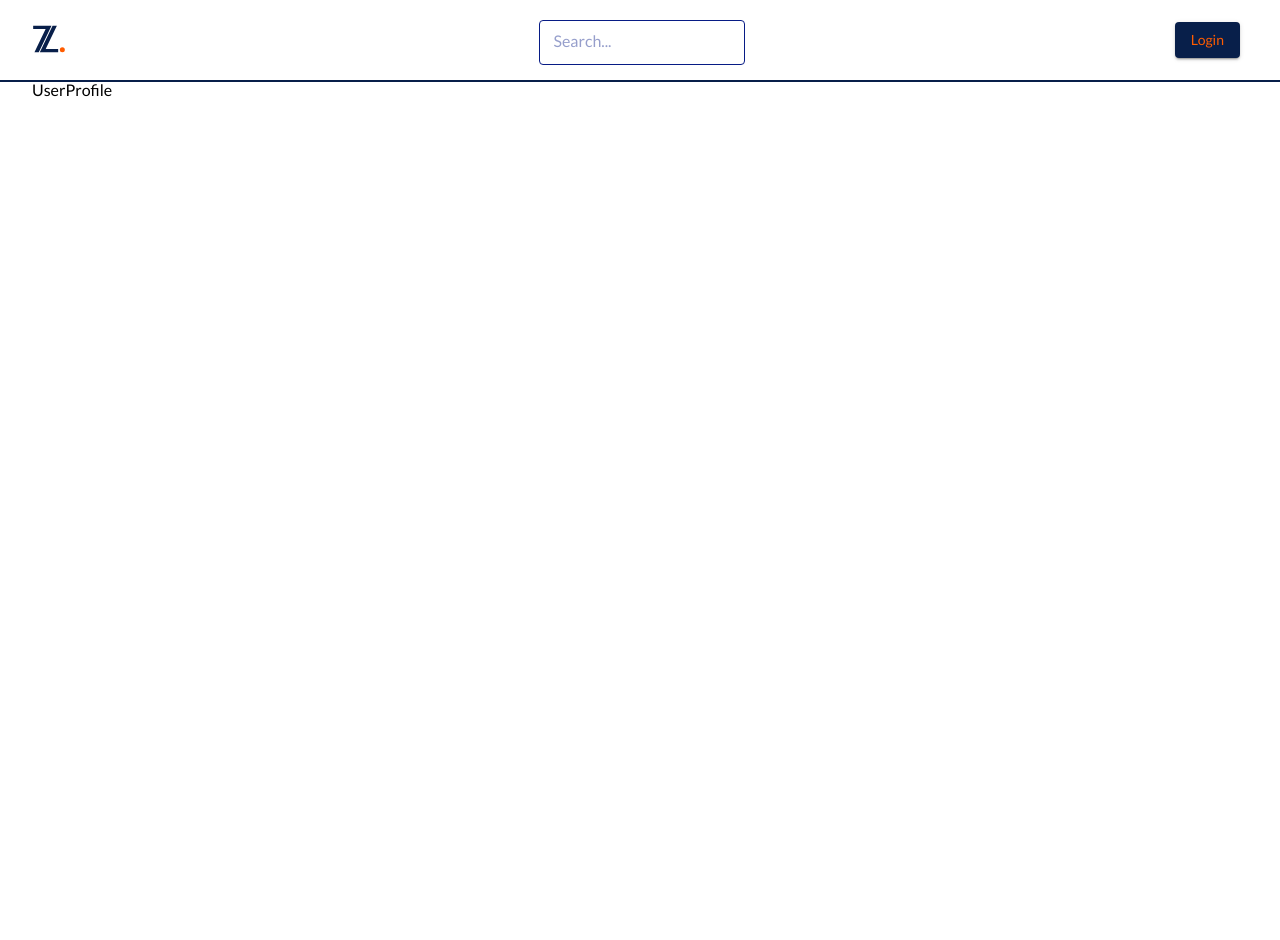
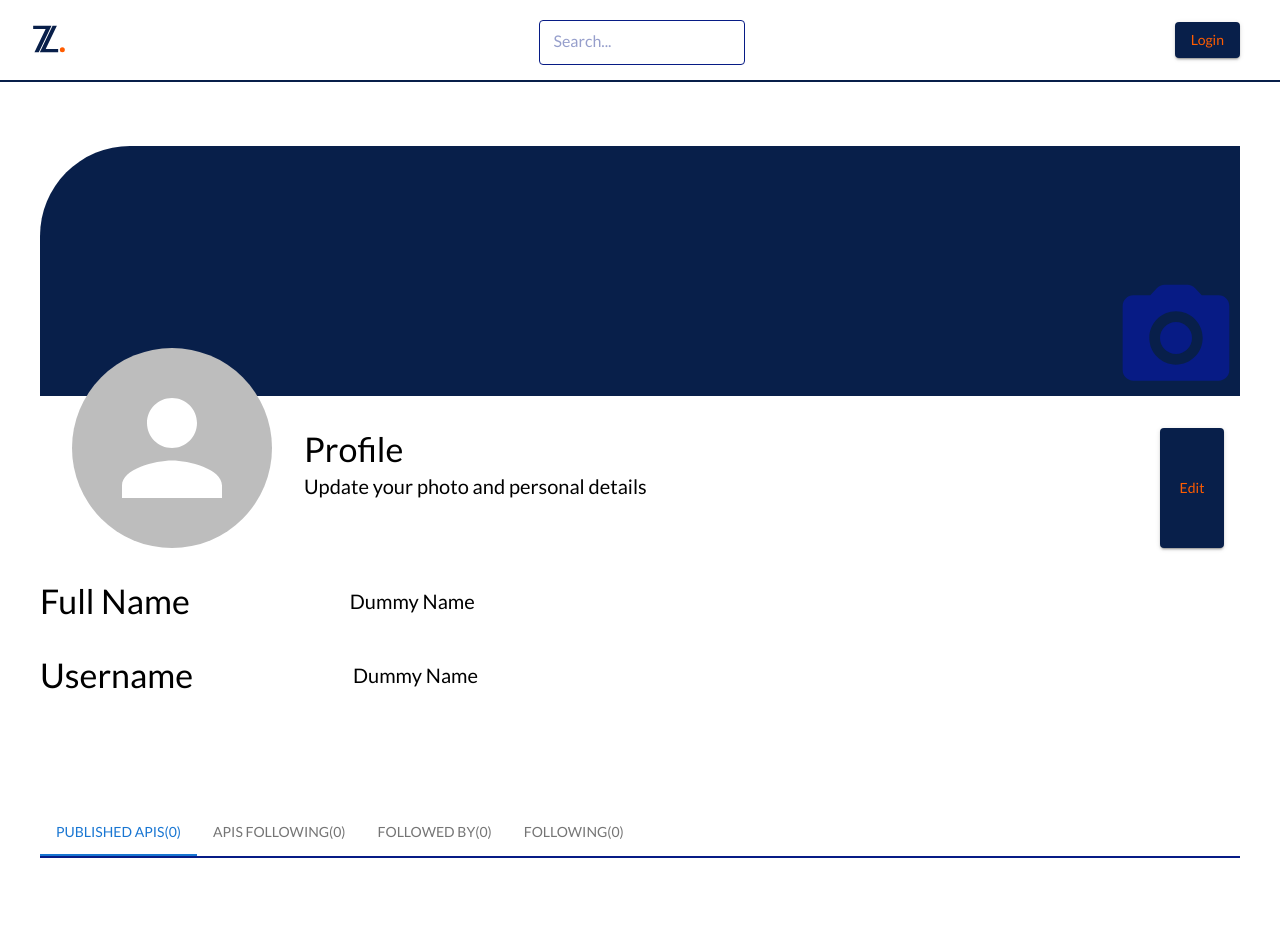
Before and after one commit to Vinyl-Davyl/zapi-dummy-fe, a React (Create React App) app: page /user/1 in a window 1280 px wide. Shown: the top 940 px of the page. Before the commit the page ends 800 px from the top, so only its background shows below. Built offline with nearby package versions, Linux system fonts and the light colour scheme.

Commit message:
user profile

```diff
--- a/src/pages/UserProfile.jsx
+++ b/src/pages/UserProfile.jsx
@@ -1,8 +1,95 @@
-import React from 'react'
+import React, { useState } from 'react'
+import { Avatar, Stack, Typography, Button, Tabs, Tab } from '@mui/material'
+import { makeStyles } from '@mui/styles'
+import CameraAltRoundedIcon from '@mui/icons-material/CameraAltRounded';
+import {TabPanel} from '../components'
+
+
+const useStyles = makeStyles({
+  main: {
+    borderRadius: '90px 0 0 0 ',
+    height: '250px',
+    marginTop: '50px',
+    backgroundColor: 'var(--mid)',
+    border:'none'
+  },
+
+  image: {
+    minWidth: '200px',
+    minHeight: '200px',
+    marginTop: '-3rem',
+    marginLeft: '2rem',
+    color: 'var(--mid)'
+
+  },
+
+  mainTab:{
+    marginTop:'7rem',
+    justifyContent:'center',
+    borderBottom: '2px solid var(--base)'
+  },
+  tabpanel:{
+    textAlign:'center',
+    marginTop:'5rem'
+  },
+  tabs:{
+
+    '&:hover':{
+      border:'1px solid var(--base) '
+    }
+  }
+
+})
 
 const UserProfile = () => {
+
+  const classes = useStyles()
+  const [tab, setTab] = useState(0)
+
   return (
-    <div>UserProfile</div>
+    <>
+      <main >
+        <Stack direction='column' >
+          <Stack>
+            <Stack  className={classes.main}>
+              <Typography variant='h2'> <CameraAltRoundedIcon style={{ color: 'var(--base)', fontSize: '8rem', display: 'flex', marginLeft: 'auto', marginTop:'8rem' }}/></Typography>
+            </Stack>
+          </Stack>
+          <Stack direction={{ xs: 'column', sm:'column', md:'row', lg:'row'  }}>
+              <Avatar className={classes.image} src='' alt={'dummy-image'}/>
+            <Stack direction='column' style={{ padding: '2rem' }}>
+              <Typography variant='h4' >Profile</Typography>
+              <Typography variant='h6' >Update your photo and personal details </Typography>
+            </Stack>
+              <Button variant='contained' style={{ marginLeft:'auto', marginTop:'2rem' }}> Edit </Button>
+          </Stack>
+          <Stack>
+            <Stack direction='row' spacing={20} style={{alignItems: 'center', marginTop:'2rem'}}>
+              <Typography variant='h4'>Full Name</Typography>
+              <Typography variant='h6'> Dummy Name</Typography>
+            </Stack>
+            <Stack direction='row' spacing={20} style={{alignItems: 'center', marginTop:'2rem'}}>
+              <Typography variant='h4'>Username</Typography>
+              <Typography variant='h6'> Dummy Name</Typography>
+            </Stack>
+          </Stack>
+          <Stack  >
+            <Tabs className={classes.mainTab} value={tab} onChange={(e, newValue)=>setTab(newValue)}>
+              <Tab  className={classes.tabs} label='Published APIs(0)'/>
+              <Tab className={classes.tabs} label='APIs Following(0)'/>
+              <Tab className={classes.tabs} label='Followed By(0)' />
+              <Tab className={classes.tabs} label='Following(0)'/>
+            </Tabs>
+            <Stack className={classes.tabpanel}>
+              <TabPanel value={tab} index={0}>No Published APIs</TabPanel>
+              <TabPanel value={tab} index={1}>Not APIs Following</TabPanel>
+              <TabPanel value={tab} index={2}>Not Followed Yet</TabPanel>
+              <TabPanel value={tab} index={3}>Not Following Yet</TabPanel>
+            </Stack>
+          </Stack>
+        </Stack>
+      </main>
+    </>
   )
 }
 
```
Also changed, not shown: 1 other file (tests, documents, lock files or other folders).
